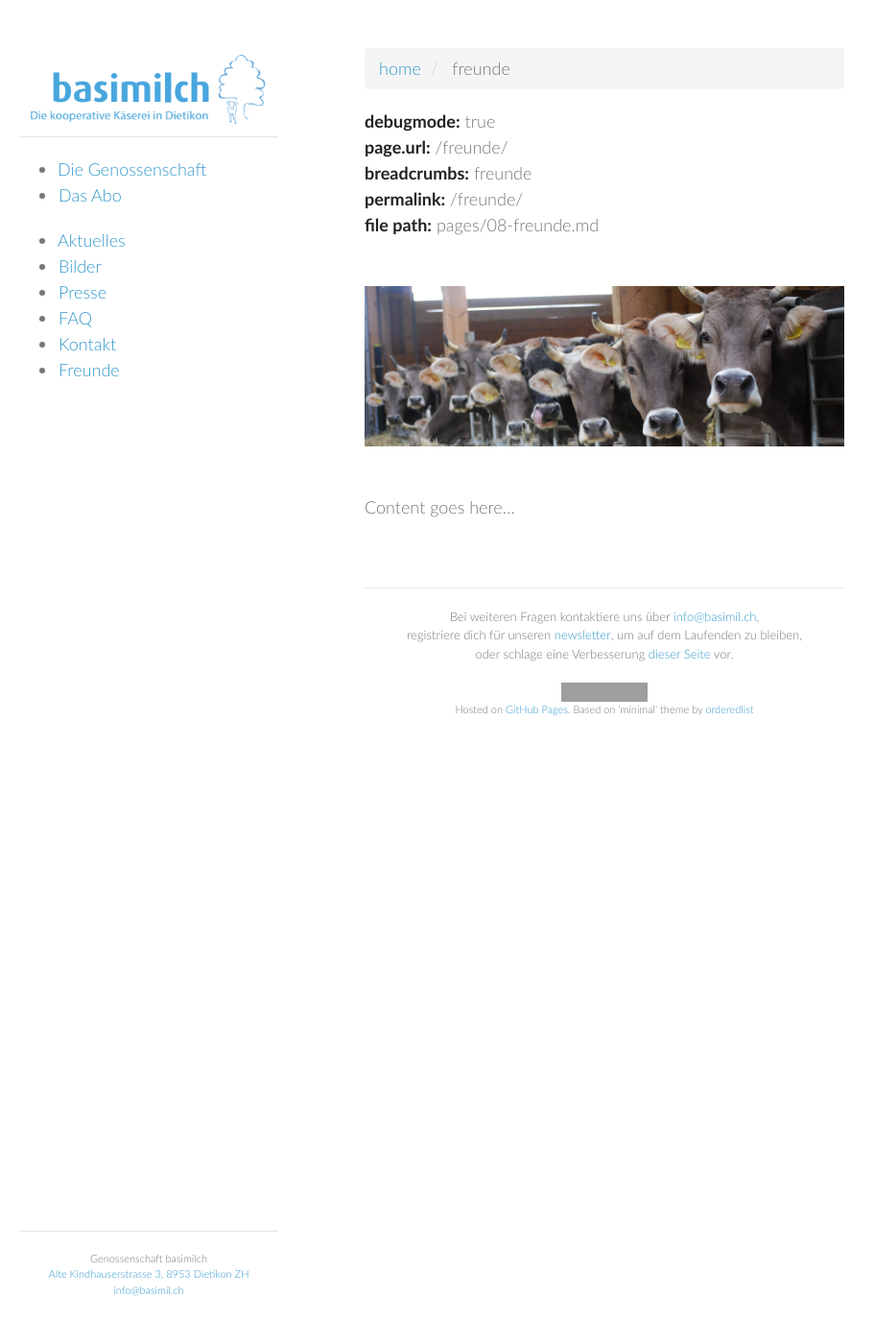
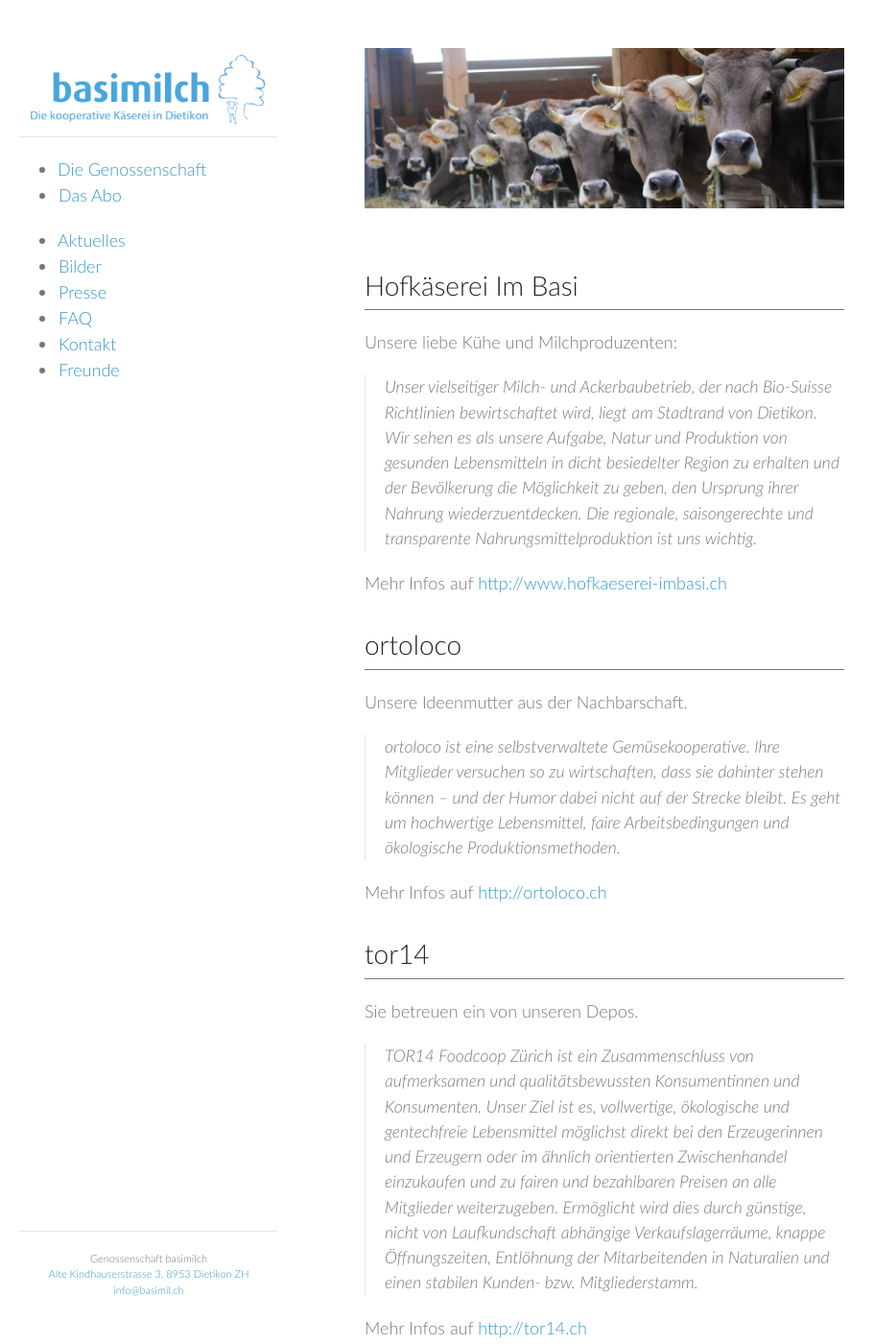
Before and after one commit to vryser/basimilch.github.io, a Jekyll site: the page built from pages/08-freunde.md, in a window 1280 px wide and 1400 px high. Shown: the whole window at 96% size, without its empty margins (190-1101 px from the left). Built offline with Jekyll 4.4.1, drawn with Linux system fonts in a browser that asks for light colours; some of the changed text lies outside the part shown; grey boxes are pictures that could not be loaded.

Commit message:
new: add basic text for pages/08-freunde.md

```diff
--- a/_config.yml
+++ b/_config.yml
@@ -1,7 +1,7 @@
 # Build settings
 markdown: kramdown
 permalink: pretty
-debugmode: true
+# debugmode: true
 
 # Site settings
 title: basimilch
--- a/css/basimilch.css
+++ b/css/basimilch.css
@@ -86,7 +86,7 @@ a small {
 
 blockquote {
   border-left:1px solid #e5e5e5;
-  margin:0;
+  margin:0 0 20px 0;
   padding:0 0 0 20px;
   font-style:italic;
 }
--- a/pages/08-freunde.md
+++ b/pages/08-freunde.md
@@ -5,4 +5,77 @@ header-image: unsere_liebe_kuehe.jpg
 permalink: /freunde/
 ---
 
-Content goes here...
+# Hofkäserei Im Basi
+
+Unsere liebe Kühe und Milchproduzenten:
+
+> Unser vielseitiger Milch- und Ackerbaubetrieb, der nach Bio-Suisse
+> Richtlinien bewirtschaftet wird, liegt am Stadtrand von Dietikon.
+> Wir sehen es als unsere Aufgabe, Natur und Produktion von gesunden
+> Lebensmitteln in dicht besiedelter Region zu erhalten und der
+> Bevölkerung die Möglichkeit zu geben, den Ursprung ihrer Nahrung
+> wiederzuentdecken. Die regionale, saisongerechte und transparente
+> Nahrungsmittelproduktion ist uns wichtig.
+
+Mehr Infos auf <http://www.hofkaeserei-imbasi.ch>
+
+# ortoloco
+
+Unsere Ideenmutter aus der Nachbarschaft.
+
+> ortoloco ist eine selbstverwaltete Gemüsekooperative. Ihre
+> Mitglieder versuchen so zu wirtschaften, dass sie dahinter stehen
+> können – und der Humor dabei nicht auf der Strecke bleibt. Es geht
+> um hochwertige Lebensmittel, faire Arbeitsbedingungen und
+> ökologische Produktionsmethoden.
+
+
+Mehr Infos auf <http://ortoloco.ch>
+
+# tor14
+
+Sie betreuen ein von unseren Depos.
+
+> TOR14 Foodcoop Zürich ist ein Zusammenschluss von aufmerksamen und
+> qualitätsbewussten Konsumentinnen und Konsumenten. Unser Ziel ist
+> es, vollwertige, ökologische und gentechfreie Lebensmittel möglichst
+> direkt bei den Erzeugerinnen und Erzeugern oder im ähnlich
+> orientierten Zwischenhandel einzukaufen und zu fairen und
+> bezahlbaren Preisen an alle Mitglieder weiterzugeben. Ermöglicht
+> wird dies durch günstige, nicht von Laufkundschaft abhängige
+> Verkaufslagerräume, knappe Öffnungszeiten, Entlöhnung der
+> Mitarbeitenden in Naturalien und einen stabilen Kunden- bzw.
+> Mitgliederstamm.
+
+Mehr Infos auf <http://tor14.ch>
+
+# Mehr als Wohnen
+
+Sie betreuen ein von unseren Depos.
+
+> Die Stadt Zürich und die Zürcher Wohnbaugenossenschaften haben 2007
+> gemeinsam 100 Jahre städtische Wohnbaupolitik gefeiert. Im
+> Jubiläumsjahr wurde eine grosse Anzahl von Führungen,
+> Diskussionsveranstaltungen, Feste und Ausstellungen sowie ein
+> Ideenwettbewerb durchgeführt.
+>
+> Daraus entstand die Idee, die Erkenntnisse des Jubiläumsjahres in
+> ein grosses, wegweisendes Wohnprojekt einfliessen zu lassen. Zu
+> diesem Zweck gründeten mehrere Dutzend Wohnbaugenossenschaften
+> gemeinsam die baugenossenschaft mehr als wohnen. Ihr Projekt soll in
+> mehrerer Hinsicht neue Wege und Inhalte ausprobieren und soll dabei
+> auch eine Innovationsplattform für die bestehenden
+> Wohnbaugenossenschaften sein.
+
+Mehr Infos auf <http://mehralswohnen.ch>
+
+# Rubin AG
+
+Sie rusten unsere Käserei auf.
+
+> In den letzten 34 Jahren haben wir uns einen Namen in der Planung,
+> Installation und Einrichten / Betrieb-Setzung von Alp- und
+> Talkäsereien bis hin zur vollständigen Produktionseinführung der
+> Käserei gemacht.
+
+Mehr Infos auf <http://rubinag.ch/kaesereianlagen.html>
```
